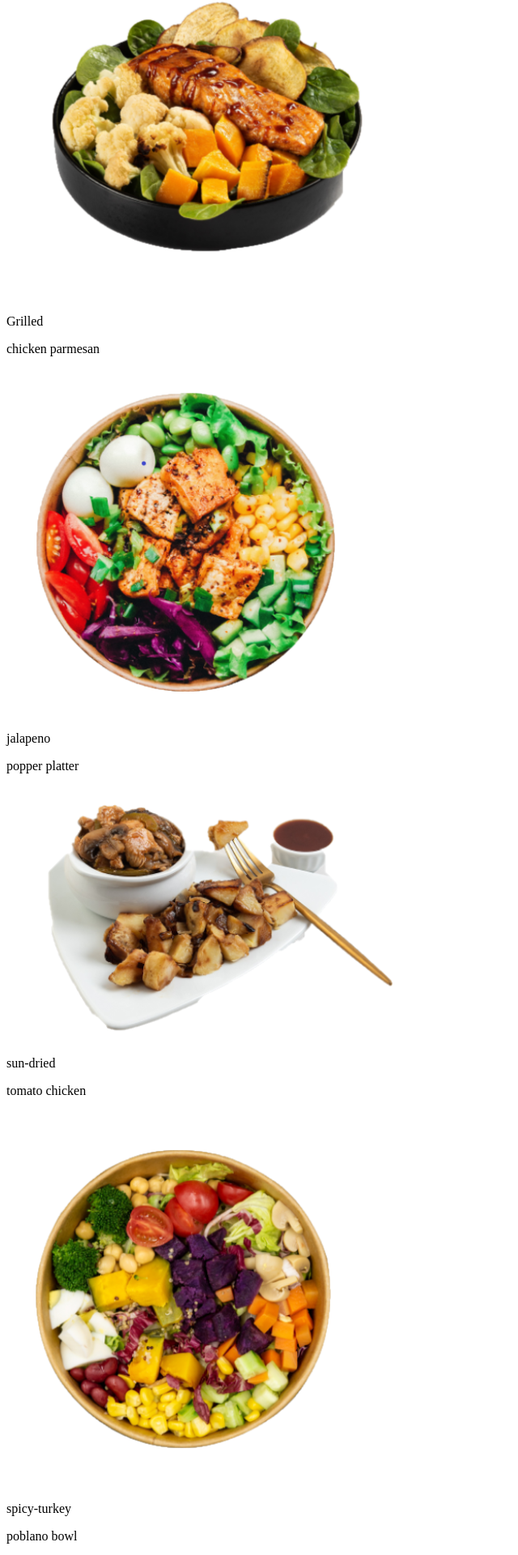
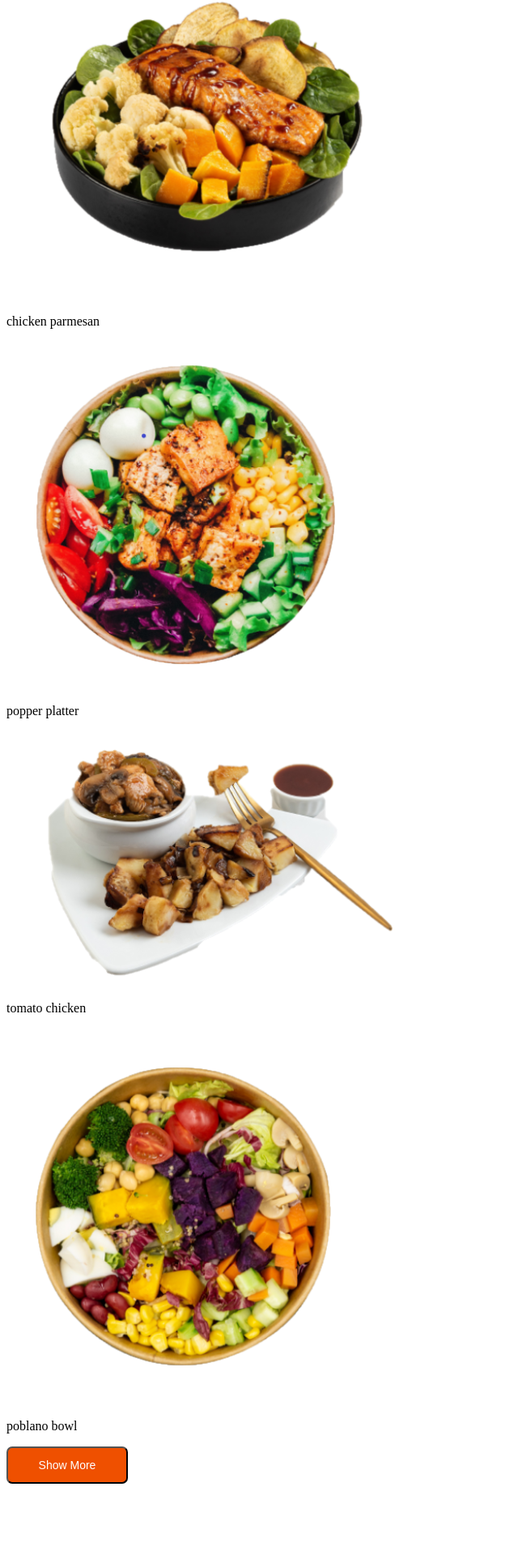
Before and after one commit to KobiManuel/React_Meals, a React (Create React App) app: page / in a window 1280 px wide. Shown: the part 1333-3253 px from the top of the page at 81% size, without its empty margins (0-640 px from the left). After the commit the page ends 3173 px from the top, so only its background shows below. Built offline with nearby package versions, Linux system fonts and the light colour scheme.

Commit message:
refactor: refactored code

```diff
--- a/src/Pages/LandingPage/MealsSection/Main.jsx
+++ b/src/Pages/LandingPage/MealsSection/Main.jsx
@@ -5,74 +5,18 @@ import dash from "../../../assets/dash.png";
 import Button from "../../../UI/Button/Button";
 import styles from "../../../UI/Button/TransparentBtn.module.css";
 import MealCard from "../../../UI/Cards/MealCard/MealCard";
-import bowl1 from "./images/bowl1.png";
-import bowl2 from "./images/bowl2.png";
-import bowl3 from "./images/bowl3.png";
-import bowl4 from "./images/bowl4.png";
-import bowl5 from "./images/bowl5.png";
-import bowl6 from "./images/box6.png";
-import bowl7 from "./images/box7.png";
-import bowl8 from "./images/box8png.png";
 import { useState } from "react";
+import { MealCardInfo } from "./MealCardInfo";
 
 const MealsSection = () => {
   const [visible, setVisible] = useState(4);
   const showMoreOrLessHandler = () => {
     setVisible((prevValue) => prevValue + 4);
-    if (visible === content.length) {
+    if (visible === MealCardInfo.length) {
       setVisible((prevValue) => prevValue - prevValue + 4);
     }
   };
-  let content = [
-    <MealCard
-      meal={bowl1}
-      mealNametop="Grilled"
-      mealNameBottom="chicken parmesan"
-      key={Math.random().toString()}
-    />,
-    <MealCard
-      meal={bowl2}
-      mealNametop="jalapeno"
-      mealNameBottom="popper platter"
-      key={Math.random().toString()}
-    />,
-    <MealCard
-      meal={bowl3}
-      mealNametop="sun-dried"
-      mealNameBottom="tomato chicken"
-      key={Math.random().toString()}
-    />,
-    <MealCard
-      meal={bowl4}
-      mealNametop="spicy-turkey"
-      mealNameBottom="poblano bowl"
-      key={Math.random().toString()}
-    />,
-    <MealCard
-      meal={bowl5}
-      mealNametop="Grilled"
-      mealNameBottom="chicken parmesan"
-      key={Math.random().toString()}
-    />,
-    <MealCard
-      meal={bowl6}
-      mealNametop="Grilled"
-      mealNameBottom="chicken parmesan"
-      key={Math.random().toString()}
-    />,
-    <MealCard
-      meal={bowl7}
-      mealNametop="Grilled"
-      mealNameBottom="chicken parmesan"
-      key={Math.random().toString()}
-    />,
-    <MealCard
-      meal={bowl8}
-      mealNametop="Grilled"
-      mealNameBottom="chicken parmesan"
-      key={Math.random().toString()}
-    />,
-  ];
+
   return (
     <Wrapper bg_color=" bg-white z-10">
       <div className=" max-w-[1100px] mx-auto px-16">
@@ -94,12 +38,20 @@ const MealsSection = () => {
           <Button className={styles.button}>trendy</Button>
         </div>
         <div className="grid grid-cols-4 gap-6">
-          {content.slice(0, visible)}
+          {MealCardInfo.slice(0, visible).map(
+            ({ meal, mealNametop, mealNameBottom }) => (
+              <MealCard
+                meal={meal}
+                mealNametop={mealNametop}
+                mealNameBottom={mealNameBottom}
+                key={Math.random().toString()}
+              />
+            )
+          )}
         </div>
         <div className=" w-fit mx-auto mt-12">
           <Button onClick={showMoreOrLessHandler}>
-            {" "}
-            {visible === content.length ? "Show Less" : "Show More"}
+            {visible === MealCardInfo.length ? "Show Less" : "Show More"}
           </Button>
         </div>
       </div>
```
